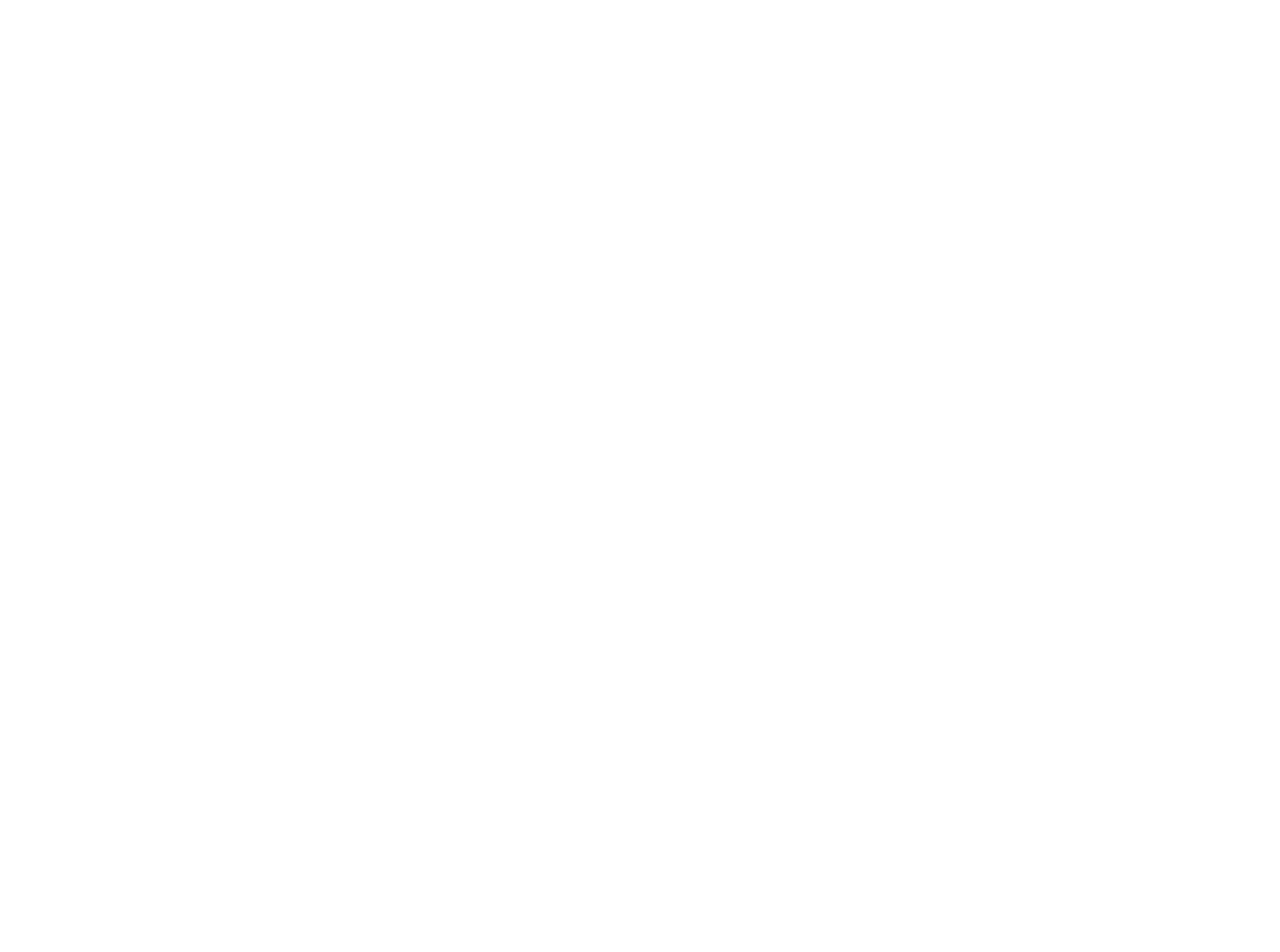
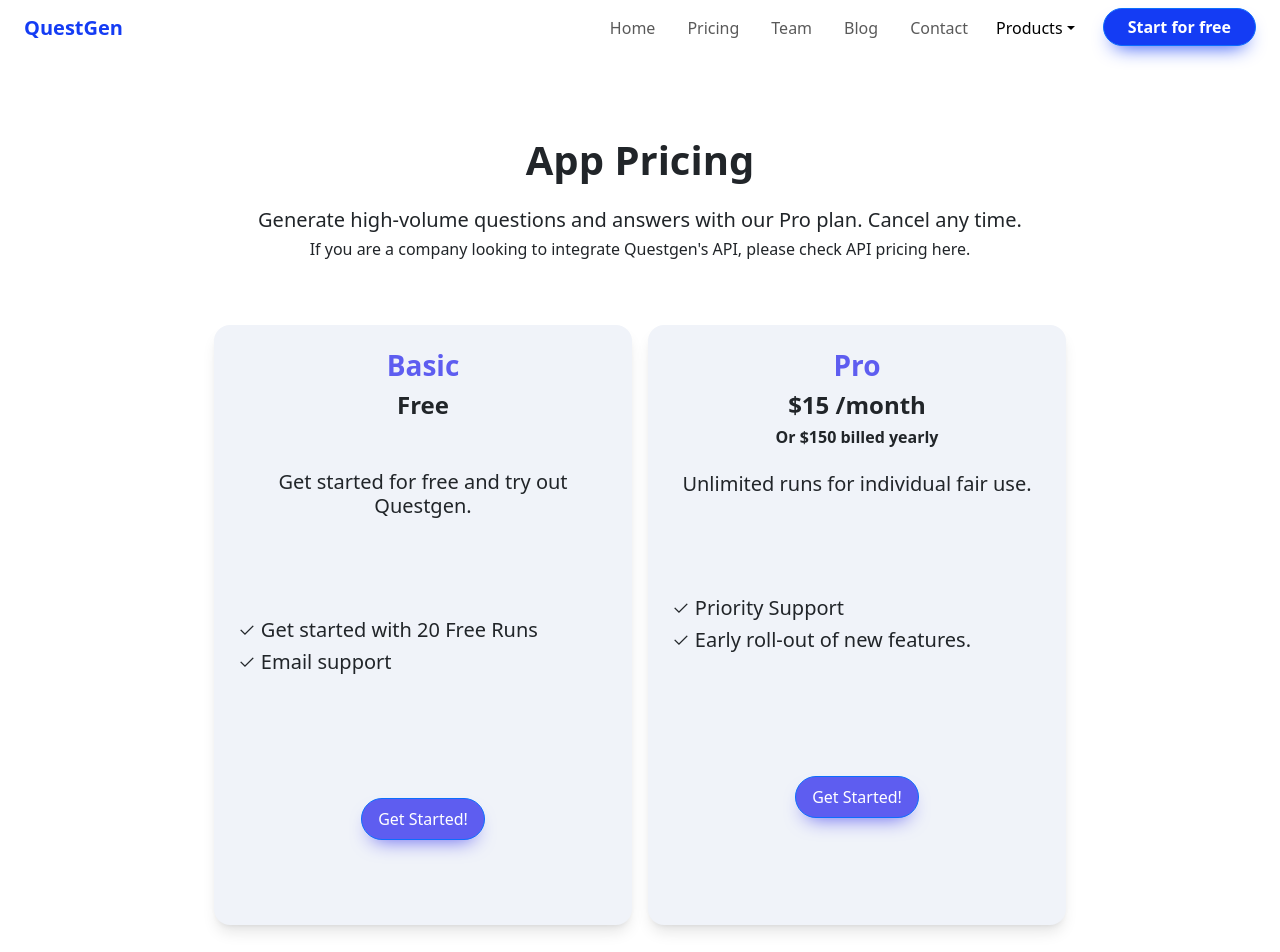
Before and after one commit to NinhTH01/QuestGen, a React (Create React App) app: page /pricing in a window 1280 px wide. Before the commit this address had no page. Shown: the top 952 px of the page. Before the commit the page ends 800 px from the top, so only its background shows below. Built offline with nearby package versions, Linux system fonts and the light colour scheme.

Commit message:
Add Contact and Pricing Screen

```diff
--- a/src/App.tsx
+++ b/src/App.tsx
@@ -5,6 +5,10 @@
 import DashboardScreen from "./module/DashboardScreen/DashboardScreen";
 import React from "react";
 import globalState, { globalSlice } from "./global";
+import PricingScreen from "./module/PricingScreen/PricingScreen";
+import TeamScreen from "./module/TeamScreen/TeamScreen";
+import BlogScreen from "./module/BlogScreen/BlogScreen";
+import ContactScreen from "./module/ContactScreen/ContactScreen";
 
 const App = () => {
   const updateDimensions = () => {
@@ -25,6 +29,10 @@
       <Routes>
         <Route path="/" element={<HomeScreen />} />
         <Route path="/dashboard" element={<DashboardScreen />} />
+        <Route path="/pricing" element={<PricingScreen />} />
+        <Route path="/team" element={<TeamScreen />} />
+        <Route path="/contact" element={<ContactScreen />} />
+        <Route path="/blog" element={<BlogScreen />} />
       </Routes>
     </Router>
   );
--- a/src/components/organisms/Header/Header.tsx
+++ b/src/components/organisms/Header/Header.tsx
@@ -17,19 +17,19 @@
       <Navbar.Toggle aria-controls="basic-navbar-nav" />
       <Navbar.Collapse>
         <Nav className="me-auto flex-grow-1 justify-content-end">
-          <Nav.Link href="#home" className="fw-medium mx-2">
+          <Nav.Link href="/" className="fw-medium mx-2">
             Home
           </Nav.Link>
-          <Nav.Link href="#link" className="fw-medium mx-2">
+          <Nav.Link href="/pricing" className="fw-medium mx-2">
             Pricing
           </Nav.Link>
-          <Nav.Link href="#link" className="fw-medium mx-2">
+          <Nav.Link href="/team" className="fw-medium mx-2">
             Team
           </Nav.Link>
-          <Nav.Link href="#link" className="fw-medium mx-2">
+          <Nav.Link href="/blog" className="fw-medium mx-2">
             Blog
           </Nav.Link>
-          <Nav.Link href="#link" className="fw-medium mx-2">
+          <Nav.Link href="/contact" className="fw-medium mx-2">
             Contact
           </Nav.Link>
           <Dropdown align="end">
--- /dev/null
+++ b/src/module/BlogScreen/BlogScreen.tsx
@@ -0,0 +1,18 @@
+import { Row, Button } from "react-bootstrap";
+import Footer from "../../components/organisms/Footer/Footer";
+import Header from "../../components/organisms/Header/Header";
+import { useSelector } from "react-redux";
+import { currentWidth } from "../../global/selectors";
+import styles from "./PricingScreen.module.css";
+
+const BlogScreen = () => {
+  return (
+    <>
+      <Header />
+
+      <Footer />
+    </>
+  );
+};
+
+export default BlogScreen;
--- /dev/null
+++ b/src/module/ContactScreen/ContactScreen.tsx
@@ -0,0 +1,71 @@
+import { Button, Form } from "react-bootstrap";
+import Footer from "../../components/organisms/Footer/Footer";
+import Header from "../../components/organisms/Header/Header";
+
+const ContactScreen = () => {
+  return (
+    <>
+      <Header />
+      <div style={{ marginTop: 80 }} className="p-4">
+        <h1 className="text-center" style={{ fontWeight: 800 }}>
+          Contact
+        </h1>
+        <h5 className="text-center mt-4 fw-medium mb-2">
+          Happy to answer any queries you may have about Questgen.
+        </h5>
+        <h6 className="text-center mt-2 fw-light">
+          Feel free to use the form or write to ramsri@questgen.ai
+        </h6>
+        <div className="d-flex justify-content-center mt-4">
+          <div style={{ width: 600, marginTop: 40, marginBottom: 50 }}>
+            <Form>
+              <Form.Group className="mb-3" controlId="formBasicEmail">
+                <Form.Label
+                  className="fw-light"
+                  style={{ marginLeft: 4, fontSize: 14 }}
+                >
+                  Email
+                </Form.Label>
+                <Form.Control
+                  type="email"
+                  placeholder="Enter email"
+                  style={{ background: "#FAF9F6" }}
+                />
+              </Form.Group>
+              <Form.Group className="mb-3" controlId="formBasicEmail">
+                <Form.Label
+                  className="fw-light"
+                  style={{ marginLeft: 4, fontSize: 14 }}
+                >
+                  Leave a message
+                </Form.Label>
+                <Form.Control
+                  as={"textarea"}
+                  placeholder="Enter your text"
+                  style={{ height: 200, background: "#FAF9F6" }}
+                />
+              </Form.Group>
+
+              <Button
+                variant="primary"
+                type="submit"
+                style={{
+                  width: 150,
+                  background: "rgb(246 249 251)",
+                  border: "1px solid rgb(211 228 249)",
+                  color: "rgb(82 156",
+                }}
+                className="fw-bold"
+              >
+                Submit
+              </Button>
+            </Form>
+          </div>
+        </div>
+      </div>
+      <Footer />
+    </>
+  );
+};
+
+export default ContactScreen;
--- a/src/module/HomeScreen/HomeScreen.tsx
+++ b/src/module/HomeScreen/HomeScreen.tsx
@@ -5,8 +5,10 @@
 import Footer from "../../components/organisms/Footer/Footer";
 import { useSelector } from "react-redux";
 import { currentWidth } from "../../global/selectors";
+import { useNavigate } from "react-router-dom";
 
 const HomeScreen = () => {
+  const navigate = useNavigate();
   const width = useSelector(currentWidth);
 
   return (
@@ -70,6 +72,7 @@
           <div className="justify-content-center d-flex">
             <Button
               className={`${styles.freeButton} px-4 py-2 fw-medium mt-2 mb-4`}
+              onClick={() => navigate("/dashboard")}
             >
               <strong>{`Start for free ->`}</strong>
             </Button>
--- /dev/null
+++ b/src/module/PricingScreen/PricingScreen.module.css
@@ -0,0 +1,7 @@
+.shadow {
+  box-shadow: 0 10px 15px -3px rgb(0 0 0 / 0.1), 0 4px 6px -4px rgb(0 0 0 / 0.1);
+}
+
+.buttonShadow {
+  box-shadow: 0 10px 20px -10px rgb(94, 93, 240);
+}
--- /dev/null
+++ b/src/module/PricingScreen/PricingScreen.tsx
@@ -0,0 +1,110 @@
+import { Row, Button } from "react-bootstrap";
+import Footer from "../../components/organisms/Footer/Footer";
+import Header from "../../components/organisms/Header/Header";
+import { useSelector } from "react-redux";
+import { currentWidth } from "../../global/selectors";
+import styles from "./PricingScreen.module.css";
+
+const PricingScreen = () => {
+  const width = useSelector(currentWidth);
+  return (
+    <>
+      <Header />
+      <div style={{ marginTop: 80 }}>
+        <h1 className="text-center" style={{ fontWeight: 800 }}>
+          App Pricing
+        </h1>
+        <h5 className="text-center mt-4 fw-medium mb-2">
+          Generate high-volume questions and answers with our Pro plan. Cancel
+          any time.
+        </h5>
+        <h6 className="text-center mt-2 fw-light">
+          If you are a company looking to integrate Questgen's API, please check
+          API pricing here.
+        </h6>
+        <div className="d-flex justify-content-center">
+          <Row
+            xxl={2}
+            xl={2}
+            lg={2}
+            md={2}
+            sm={1}
+            xs={1}
+            style={{
+              paddingTop: width > 1000 ? 50 : 0,
+              paddingBottom: width > 1000 ? 100 : 0,
+              width: 900,
+              paddingLeft: 16,
+              paddingRight: 16,
+            }}
+          >
+            <div className="p-2">
+              <div
+                style={{ background: "#f0f3f9", height: 600 }}
+                className={`p-4 rounded-4 ${styles.shadow}`}
+              >
+                <h3
+                  className="text-center fw-bold"
+                  style={{ color: "rgb(94, 93, 240)" }}
+                >
+                  Basic
+                </h3>
+
+                <h4 className="text-center fw-bold">Free</h4>
+                <h5 className="text-center fw-light" style={{ marginTop: 50 }}>
+                  Get started for free and try out Questgen.
+                </h5>
+                <h5 className=" fw-light" style={{ marginTop: 100 }}>
+                  ✓ Get started with 20 Free Runs
+                </h5>
+                <h5 className=" fw-light">✓ Email support</h5>
+                <div className=" text-center " style={{ marginTop: 100 }}>
+                  <Button
+                    style={{ background: "rgb(94, 93, 240)" }}
+                    className={`mt-4 py-2 px-3 rounded-5 ${styles.buttonShadow}`}
+                  >
+                    Get Started!
+                  </Button>
+                </div>
+              </div>
+            </div>
+            <div className="p-2">
+              <div
+                style={{ background: "#f0f3f9", height: 600 }}
+                className={`p-4 rounded-4 ${styles.shadow}`}
+              >
+                <h3
+                  className="text-center fw-bold"
+                  style={{ color: "rgb(94, 93, 240)" }}
+                >
+                  Pro
+                </h3>
+
+                <h4 className="text-center fw-bold">$15 /month</h4>
+                <h6 className="text-center fw-bold">Or $150 billed yearly</h6>
+                <h5 className="text-center fw-light" style={{ marginTop: 25 }}>
+                  Unlimited runs for individual fair use.
+                </h5>
+                <h5 className=" fw-light" style={{ marginTop: 100 }}>
+                  ✓ Priority Support
+                </h5>
+                <h5 className=" fw-light">✓ Early roll-out of new features.</h5>
+                <div className=" text-center " style={{ marginTop: 100 }}>
+                  <Button
+                    style={{ background: "rgb(94, 93, 240)" }}
+                    className={`mt-4 py-2 px-3 rounded-5 ${styles.buttonShadow}`}
+                  >
+                    Get Started!
+                  </Button>
+                </div>
+              </div>
+            </div>
+          </Row>
+        </div>
+      </div>
+      <Footer />
+    </>
+  );
+};
+
+export default PricingScreen;
--- /dev/null
+++ b/src/module/TeamScreen/TeamScreen.tsx
@@ -0,0 +1,18 @@
+import { Row, Button } from "react-bootstrap";
+import Footer from "../../components/organisms/Footer/Footer";
+import Header from "../../components/organisms/Header/Header";
+import { useSelector } from "react-redux";
+import { currentWidth } from "../../global/selectors";
+import styles from "./PricingScreen.module.css";
+
+const TeamScreen = () => {
+  return (
+    <>
+      <Header />
+
+      <Footer />
+    </>
+  );
+};
+
+export default TeamScreen;
```
